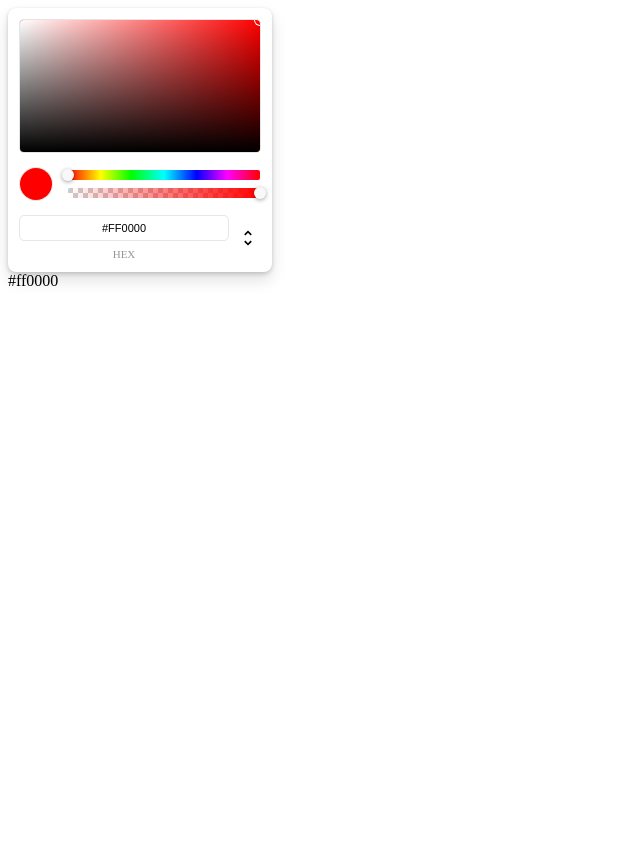
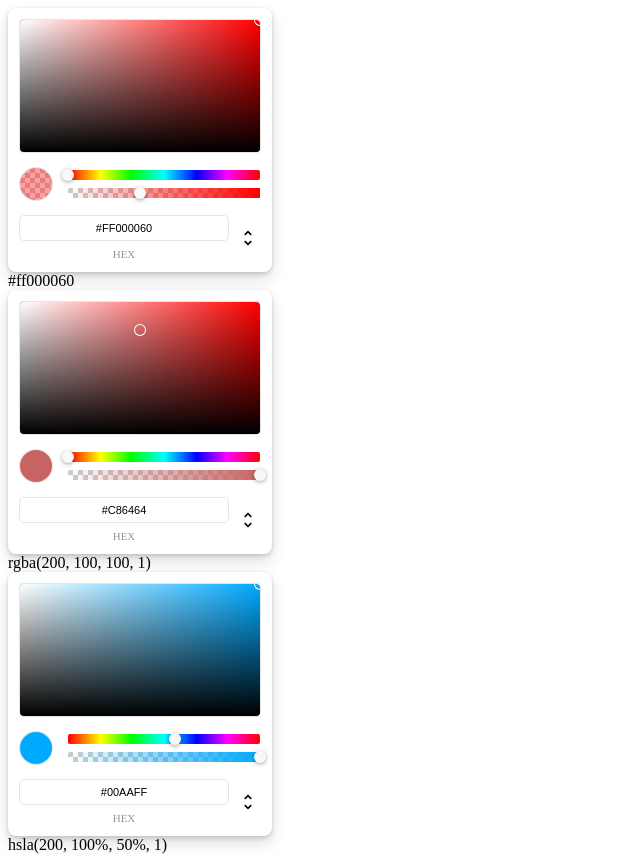
Before and after one commit to acrodata/color-picker, an Angular app: page / in a window 1280 px wide. Shown: the whole page, without its empty margins (0-640 px from the left). Before the commit the page ends 800 px from the top, so only its background shows below. Built offline with nearby package versions, Linux system fonts and the light colour scheme.

Commit message:
refactor(color-picker): support 8-digit hex

```diff
--- a/projects/color-picker/src/lib/color-input-fields.ts
+++ b/projects/color-picker/src/lib/color-input-fields.ts
@@ -100,11 +100,7 @@ export class ColorInputFields implements OnInit {
     } else if (this.format === 'rgb') {
       this.format = 'hsl';
     } else if (this.format === 'hsl') {
-      if (this.hsl.a === 1) {
-        this.format = 'hex';
-      } else {
-        this.format = 'rgb';
-      }
+      this.format = 'hex';
     }
   }
 
@@ -157,8 +153,8 @@ export class ColorInputFields implements OnInit {
         $event,
       });
     } else if (data.h || data.s || data.l) {
-      const s = data.s && data.s.replace('%', '');
-      const l = data.l && data.l.replace('%', '');
+      const s = typeof data.s === 'string' ? data.s.replace('%', '') : data.s;
+      const l = typeof data.l === 'string' ? data.l.replace('%', '') : data.l;
       this.valueChange.emit({
         data: {
           h: data.h || this.hsl.h,
--- a/projects/color-picker/src/lib/utils.ts
+++ b/projects/color-picker/src/lib/utils.ts
@@ -32,16 +32,14 @@ export function toState(data: any, oldHue?: number, disableAlpha?: boolean): Col
   const hsl = color.toHsl();
   const hsv = color.toHsv();
   const rgb = color.toRgb();
-  const hex = color.toHex();
   if (hsl.s === 0) {
     hsl.h = oldHue || 0;
     hsv.h = oldHue || 0;
   }
-  const transparent = hex === '000000' && rgb.a === 0;
 
   return {
     hsl,
-    hex: transparent ? 'transparent' : color.toHexString(),
+    hex: rgb.a === 1 ? color.toHexString() : color.toHex8String(),
     rgb,
     hsv,
     oldHue: data.h || oldHue || hsl.h,
--- a/projects/dev-app/src/app/app.component.html
+++ b/projects/dev-app/src/app/app.component.html
@@ -6,3 +6,9 @@
   (valueChanged)="log('valueChanged', $event)"
 />
 {{ color }}
+
+<color-picker [(ngModel)]="color2" />
+{{color2}}
+
+<color-picker [(ngModel)]="color3" />
+{{color3}}
--- a/projects/dev-app/src/app/app.component.ts
+++ b/projects/dev-app/src/app/app.component.ts
@@ -9,7 +9,9 @@ import { FormsModule } from '@angular/forms';
   styleUrl: './app.component.scss',
 })
 export class AppComponent {
-  color = '#ff0000';
+  color = '#ff000060';
+  color2 = 'rgba(200, 100, 100, 1)';
+  color3 = 'hsla(200, 100%, 50%, 1)';
 
   log(type: string, e: any) {
     console.log(type, e);
```
